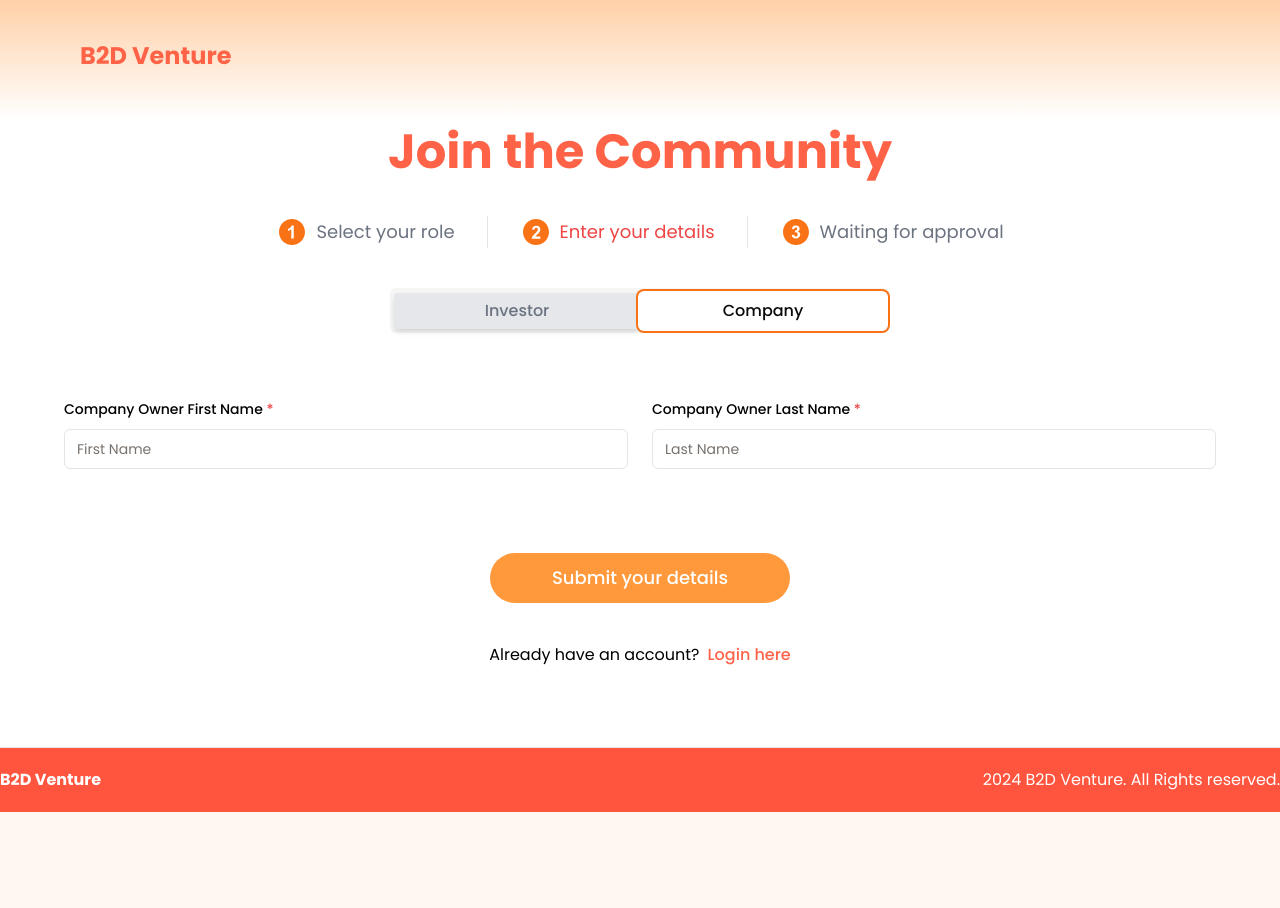
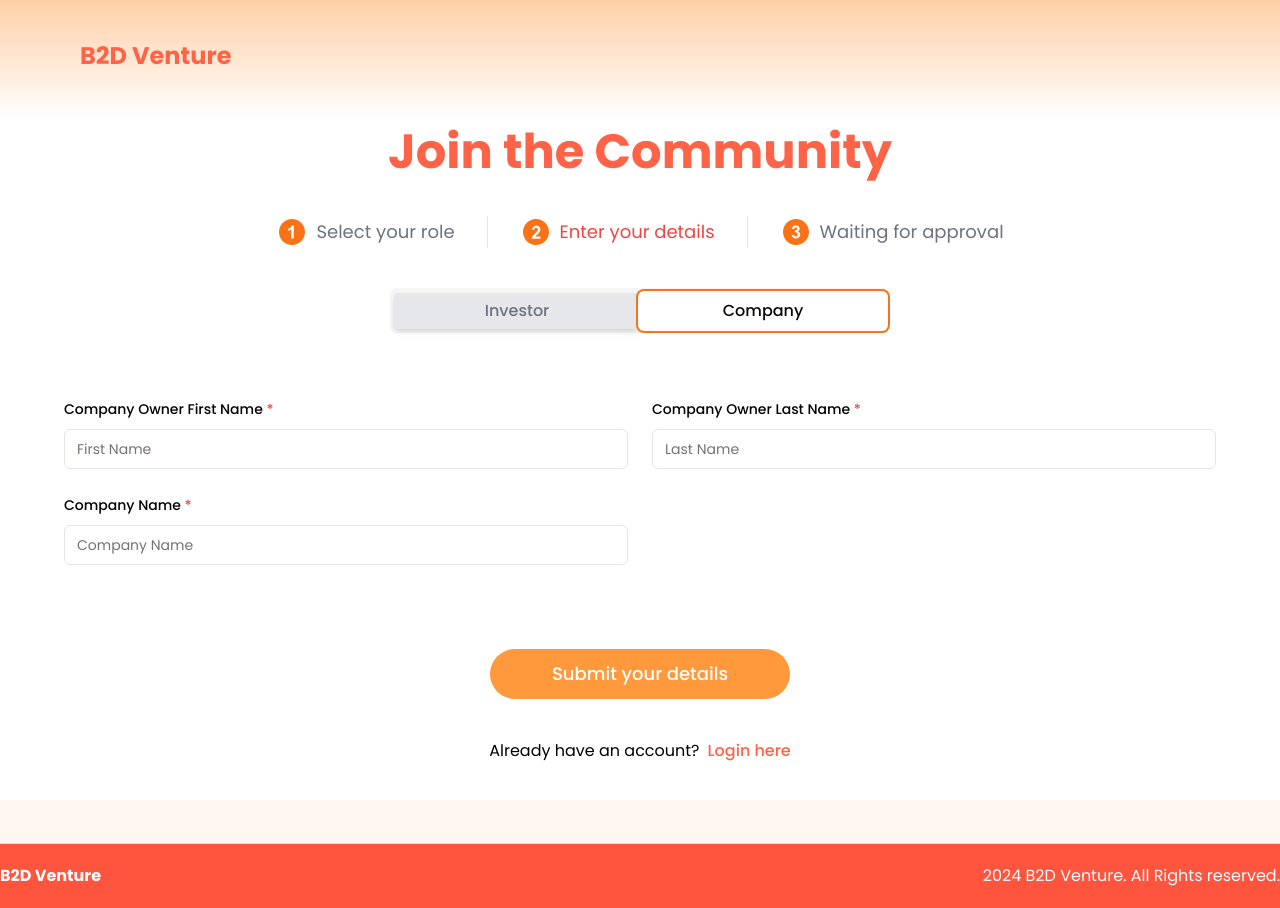
Before and after one commit to woraamy/B2D-Venture, a Next.js app in the folder b2d-venture/: page /SignUp in a window 1280 px wide. Both pictures are taken after a click on the tab "Company". Before the commit the page ends 812 px from the top, so only its background shows below. Built offline with nearby package versions, Linux system fonts and the light colour scheme.

Commit message:
Add Company Name form

```diff
--- a/b2d-venture/components/shared/Register_company.tsx
+++ b/b2d-venture/components/shared/Register_company.tsx
@@ -104,6 +104,24 @@ const RegisterCompany = ({ onFormValidated }: RegisterCompanyProps) => {
               </FormItem>
             )}
           />
+
+          {/* Company Name */}
+          <FormField
+            control={form.control}
+            name="companyName"
+            render={({ field }) => (
+              <FormItem>
+                <FormLabel>
+                  Company Name
+                  <span className="text-red-500"> *</span>
+                </FormLabel>
+                <FormControl>
+                  <Input id="company-name" placeholder="Company Name" {...field} />
+                </FormControl>
+                <FormMessage />
+              </FormItem>
+            )}
+          />
         </div>
 
         {/* Submit Button */}
```
